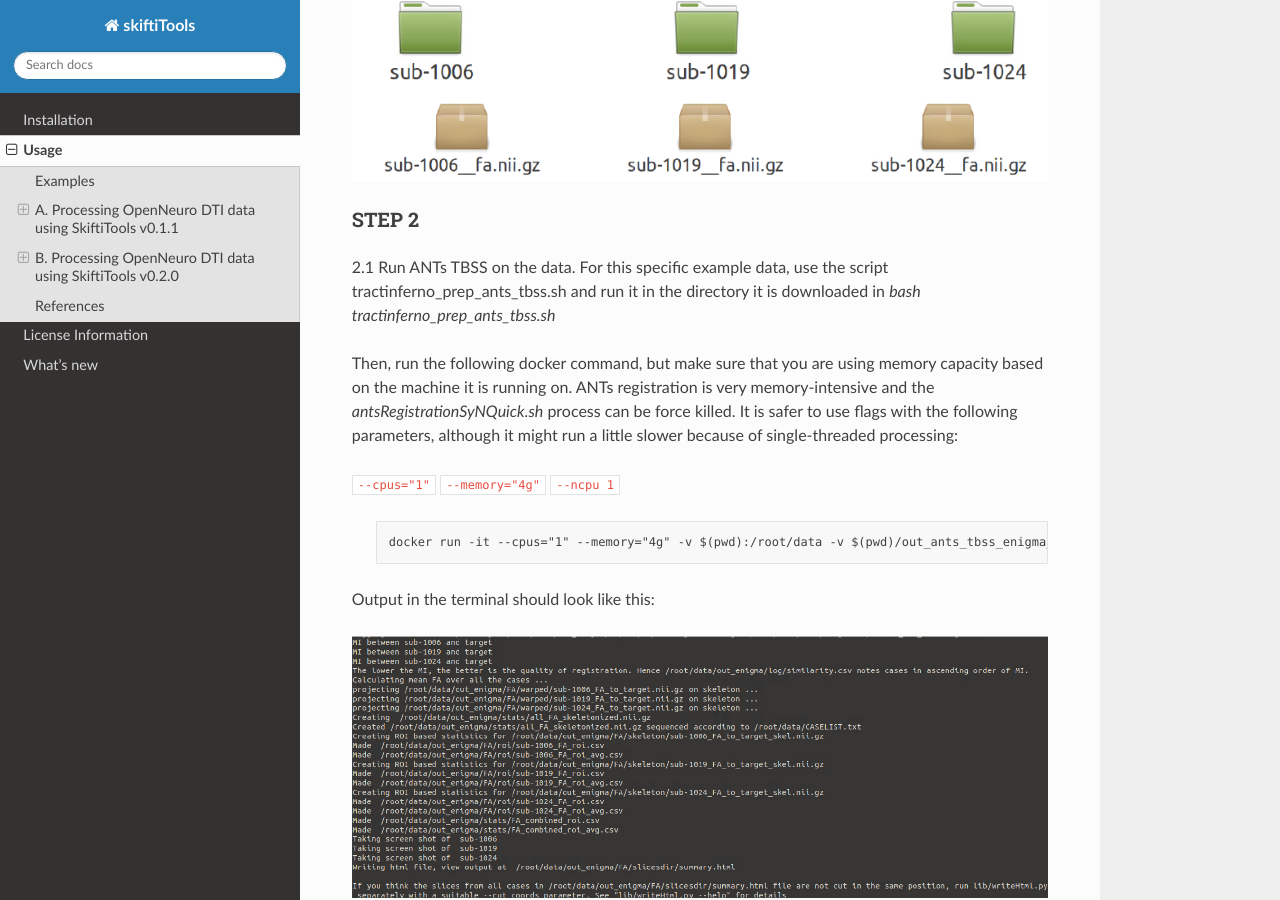
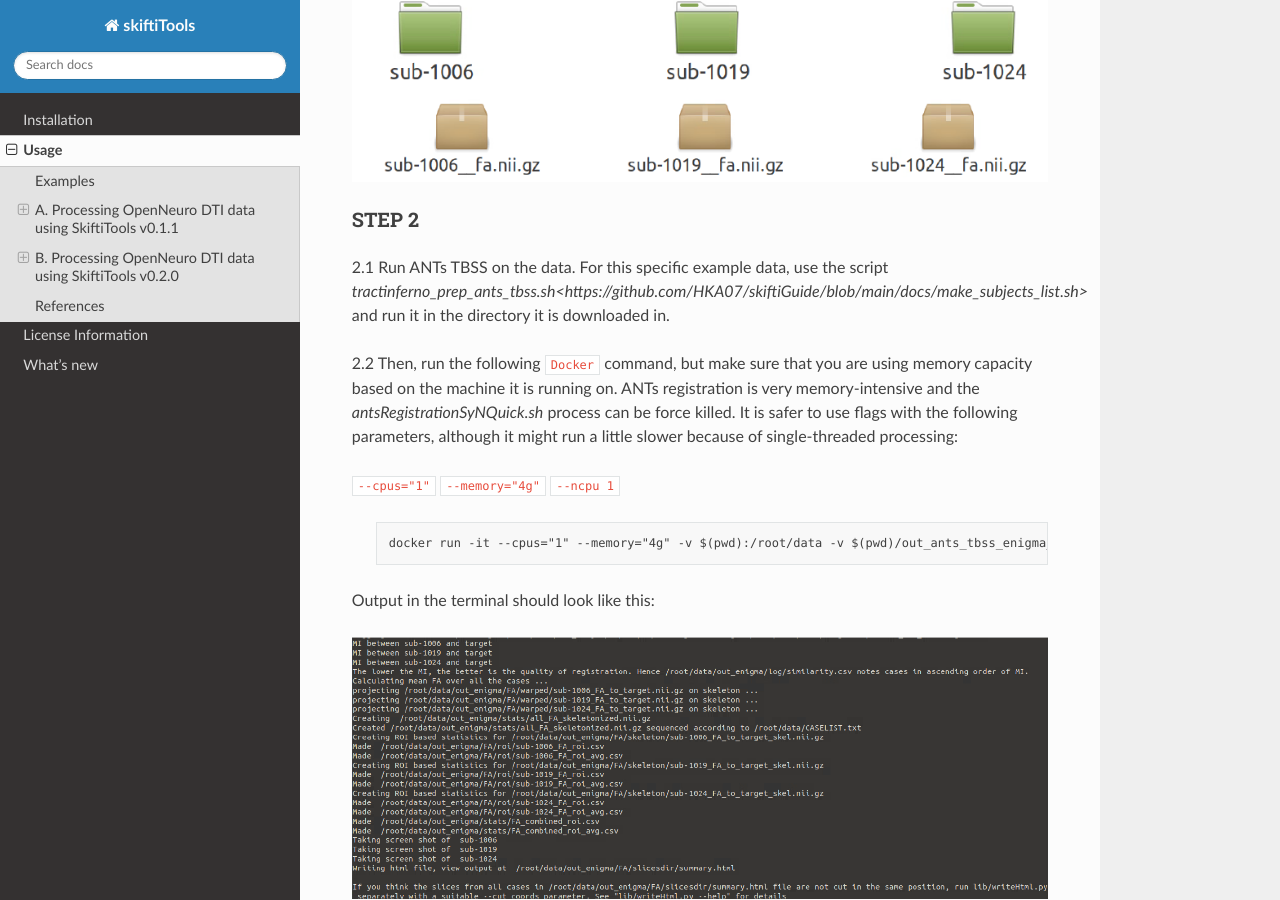
Before and after one commit to HKA07/skiftiGuide, a Sphinx documentation site: the page built from docs/usage.rst, in a window 1280 px wide and 900 px high, scrolled down 617 px. Built offline with Sphinx 7.4.7 and the Read the Docs theme 3.1.0, drawn with Linux system fonts in a browser that asks for light colours; some of the changed text lies outside the part shown.

Commit message:
Update usage.rst
added shell script links for examples

```diff
--- a/docs/usage.rst
+++ b/docs/usage.rst
@@ -28,9 +28,9 @@ STEP 2
 *******
 
 2.1 Run ANTs TBSS on the data.
-For this specific example data, use the script tractinferno_prep_ants_tbss.sh and run it in the directory it is downloaded in *bash tractinferno_prep_ants_tbss.sh*
+For this specific example data, use the script `tractinferno_prep_ants_tbss.sh<https://github.com/HKA07/skiftiGuide/blob/main/docs/make_subjects_list.sh>` and run it in the directory it is downloaded in.
 
-Then, run the following docker command, but make sure that you are using memory capacity based on the machine it is running on. ANTs registration is very memory-intensive and the *antsRegistrationSyNQuick.sh* process can be force killed. It is safer to use flags with the following parameters, although it might run a little slower because of single-threaded processing:
+2.2 Then, run the following ``Docker`` command, but make sure that you are using memory capacity based on the machine it is running on. ANTs registration is very memory-intensive and the *antsRegistrationSyNQuick.sh* process can be force killed. It is safer to use flags with the following parameters, although it might run a little slower because of single-threaded processing:
 
 ``--cpus="1"``
 ``--memory="4g"``
@@ -145,7 +145,7 @@ Make sure to have at least the following files in the stats folder:
 STEP 4
 *******
 
-Run make_subject_list.sh to create a text file that contains the subject IDs.
+Run `make_subject_list.sh<https://github.com/HKA07/skiftiGuide/blob/main/docs/make_subjects_list.sh>` to create a text file that contains the subject IDs.
 
 *******
 STEP 5
```
